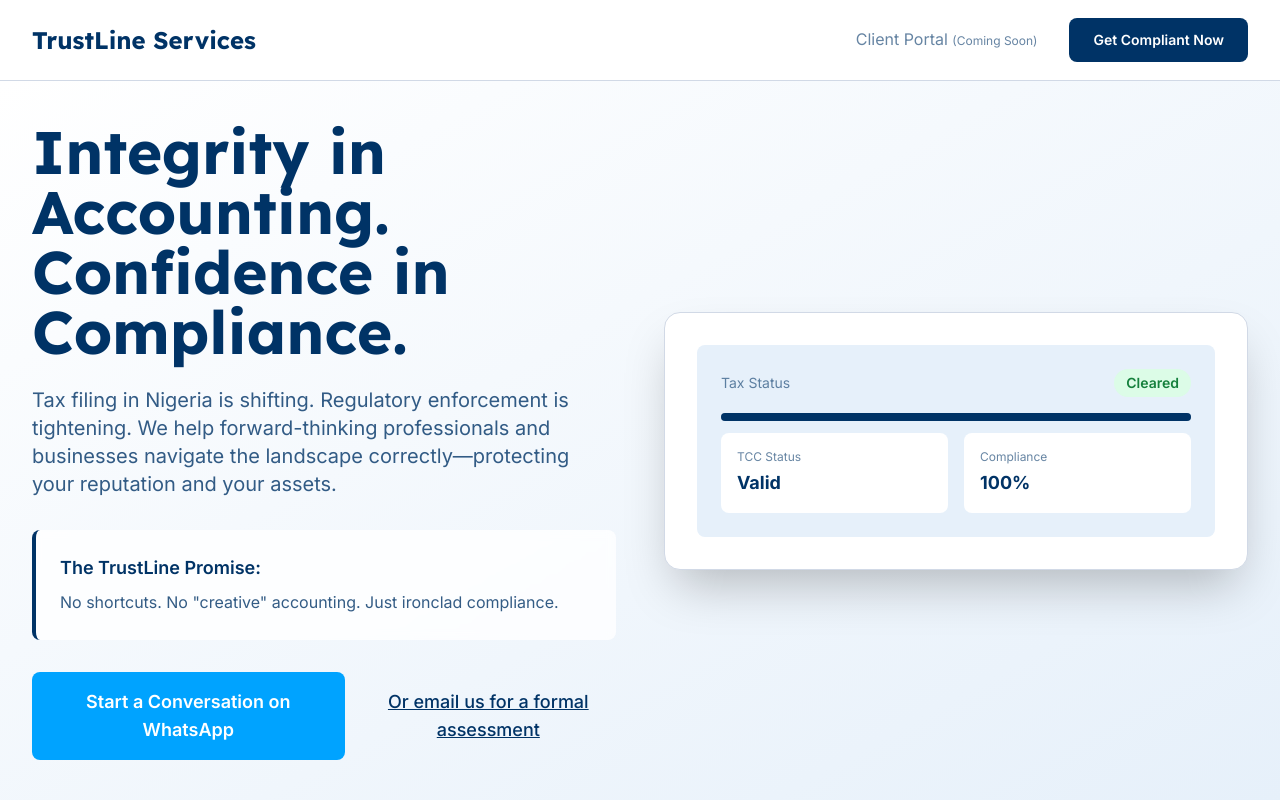
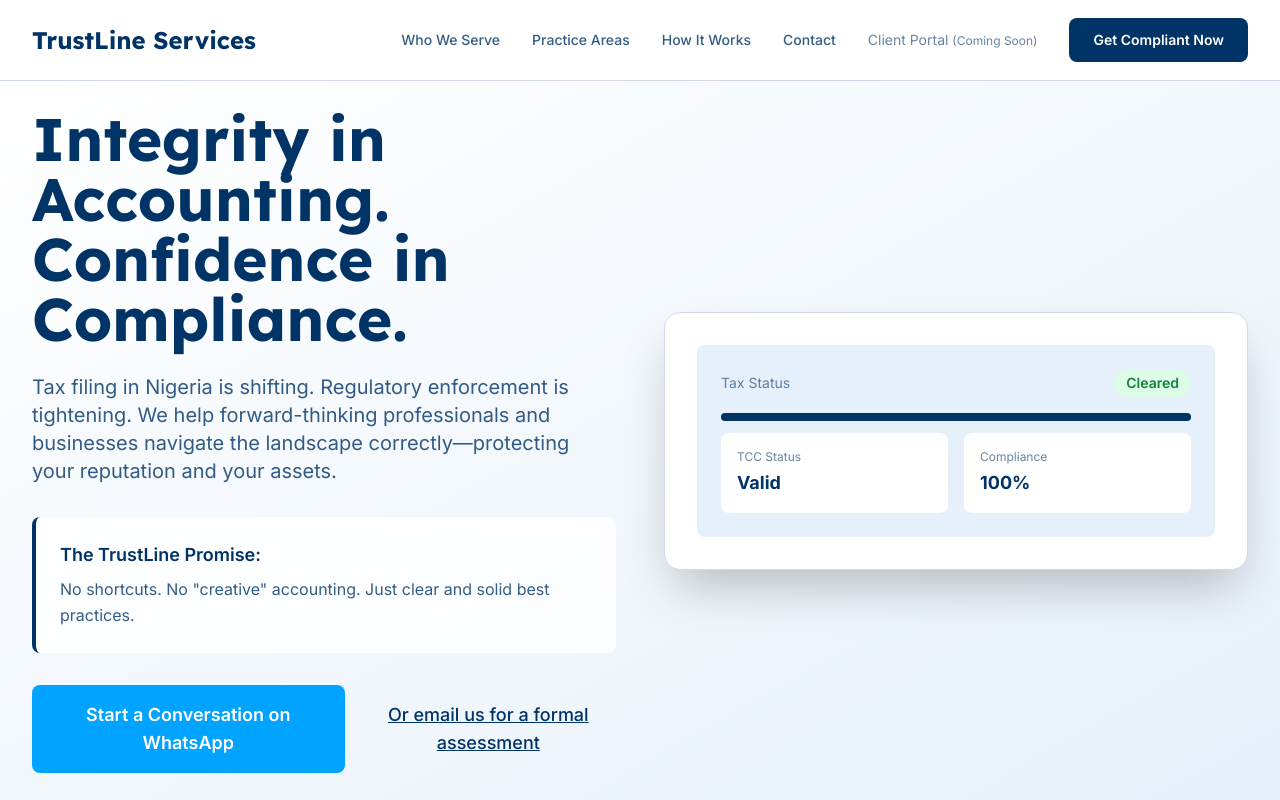
Before and after one commit to marvellousadeoluwa/Trustline-Services, a Next.js app: page / in a window 1280 px wide. Shown: the top 800 px of the page. Built offline with nearby package versions, Linux system fonts and the light colour scheme.

Commit message:
tagline changes

```diff
--- a/app/page.tsx
+++ b/app/page.tsx
@@ -9,7 +9,7 @@
 
 export default function Home() {
   return (
-    <main className="min-h-screen">
+    <main id="top" className="min-h-screen">
       <Header />
       <Hero />
       <WhoWeServe />
--- a/components/layout/Header.tsx
+++ b/components/layout/Header.tsx
@@ -16,20 +16,47 @@
         <div className="flex items-center justify-between h-20">
           {/* Logo */}
           <div className="flex-shrink-0">
-            <h1 className="text-2xl font-display font-bold text-trust-blue">
+            <a
+              href="#top"
+              className="text-2xl font-display font-bold text-trust-blue hover:text-action-cyan transition-colors"
+              aria-label="Back to top"
+            >
               TrustLine Services
-            </h1>
+            </a>
           </div>
 
           {/* Desktop Navigation */}
           <div className="hidden md:flex items-center space-x-8">
             <a
-              href="#"
-              className="text-trust-blue opacity-60 cursor-not-allowed"
+              href="#who-we-serve"
+              className="text-sm font-medium text-trust-blue/80 hover:text-trust-blue transition-colors"
+            >
+              Who We Serve
+            </a>
+            <a
+              href="#practice-areas"
+              className="text-sm font-medium text-trust-blue/80 hover:text-trust-blue transition-colors"
+            >
+              Practice Areas
+            </a>
+            <a
+              href="#how-it-works"
+              className="text-sm font-medium text-trust-blue/80 hover:text-trust-blue transition-colors"
+            >
+              How It Works
+            </a>
+            <a
+              href="#contact"
+              className="text-sm font-medium text-trust-blue/80 hover:text-trust-blue transition-colors"
+            >
+              Contact
+            </a>
+            <span
+              className="text-trust-blue opacity-60 cursor-not-allowed text-sm"
               aria-disabled="true"
             >
               Client Portal <span className="text-xs">(Coming Soon)</span>
-            </a>
+            </span>
             <Button
               variant="navy"
               onClick={handleWhatsAppClick}
@@ -60,6 +87,34 @@
         {/* Mobile Menu */}
         {isMenuOpen && (
           <div className="md:hidden pb-4 space-y-4">
+          <a
+            href="#who-we-serve"
+            className="block text-trust-blue hover:text-action-cyan transition-colors"
+            onClick={() => setIsMenuOpen(false)}
+          >
+            Who We Serve
+          </a>
+          <a
+            href="#practice-areas"
+            className="block text-trust-blue hover:text-action-cyan transition-colors"
+            onClick={() => setIsMenuOpen(false)}
+          >
+            Practice Areas
+          </a>
+          <a
+            href="#how-it-works"
+            className="block text-trust-blue hover:text-action-cyan transition-colors"
+            onClick={() => setIsMenuOpen(false)}
+          >
+            How It Works
+          </a>
+          <a
+            href="#contact"
+            className="block text-trust-blue hover:text-action-cyan transition-colors"
+            onClick={() => setIsMenuOpen(false)}
+          >
+            Contact
+          </a>
             <a
               href="#"
               className="block text-trust-blue opacity-60 cursor-not-allowed"
--- a/components/sections/Footer.tsx
+++ b/components/sections/Footer.tsx
@@ -14,7 +14,7 @@
   };
 
   return (
-    <footer className="bg-trust-blue text-white">
+    <footer id="contact" className="bg-trust-blue text-white">
       <Section background="white" spacing="md" className="!bg-trust-blue !py-16">
         <Container size="xl">
           <div className="grid md:grid-cols-2 gap-12 items-center">
--- a/components/sections/Hero.tsx
+++ b/components/sections/Hero.tsx
@@ -41,7 +41,7 @@
                 The TrustLine Promise:
               </p>
               <p className="text-trust-blue/80 mt-2">
-                No shortcuts. No "creative" accounting. Just ironclad compliance.
+                No shortcuts. No "creative" accounting. Just clear and solid best practices.
               </p>
             </div>
 
--- a/components/sections/HowItWorks.tsx
+++ b/components/sections/HowItWorks.tsx
@@ -34,7 +34,7 @@
 
 export default function HowItWorks() {
   return (
-    <Section background="sky" spacing="lg">
+    <Section id="how-it-works" background="sky" spacing="lg">
       <Container size="xl">
         <motion.div
           initial={{ opacity: 0, y: 20 }}
--- a/components/sections/ServicePillars.tsx
+++ b/components/sections/ServicePillars.tsx
@@ -30,7 +30,7 @@
 
 export default function ServicePillars() {
   return (
-    <Section background="white" spacing="lg">
+    <Section id="practice-areas" background="white" spacing="lg">
       <Container size="xl">
         <motion.div
           initial={{ opacity: 0, y: 20 }}
--- a/components/sections/ValueProposition.tsx
+++ b/components/sections/ValueProposition.tsx
@@ -25,7 +25,7 @@
 
 export default function ValueProposition() {
   return (
-    <Section background="sky" spacing="lg">
+    <Section id="value-proposition" background="sky" spacing="lg">
       <Container size="xl">
         <motion.div
           initial={{ opacity: 0, y: 20 }}
--- a/components/sections/WhoWeServe.tsx
+++ b/components/sections/WhoWeServe.tsx
@@ -34,7 +34,7 @@
 
 export default function WhoWeServe() {
   return (
-    <Section background="white" spacing="lg">
+    <Section id="who-we-serve" background="white" spacing="lg">
       <Container size="xl">
         <motion.div
           initial={{ opacity: 0, y: 20 }}
--- a/components/ui/Section.tsx
+++ b/components/ui/Section.tsx
@@ -6,13 +6,15 @@
   className?: string;
   background?: 'white' | 'sky' | 'gradient';
   spacing?: 'sm' | 'md' | 'lg';
+  id?: string;
 }
 
 export default function Section({
   children,
   className,
   background = 'white',
-  spacing = 'lg'
+  spacing = 'lg',
+  id,
 }: SectionProps) {
   const backgrounds = {
     white: 'bg-white',
@@ -27,7 +29,7 @@
   };
 
   return (
-    <section className={clsx(backgrounds[background], spacings[spacing], className)}>
+    <section id={id} className={clsx(backgrounds[background], spacings[spacing], className)}>
       {children}
     </section>
   );
```
